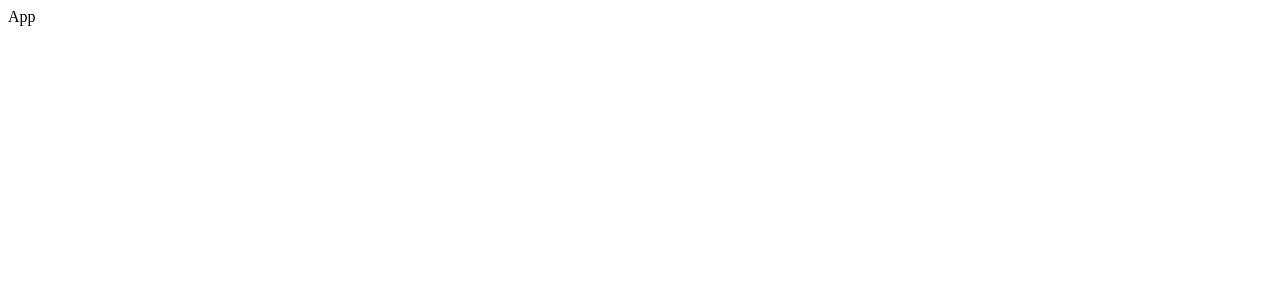
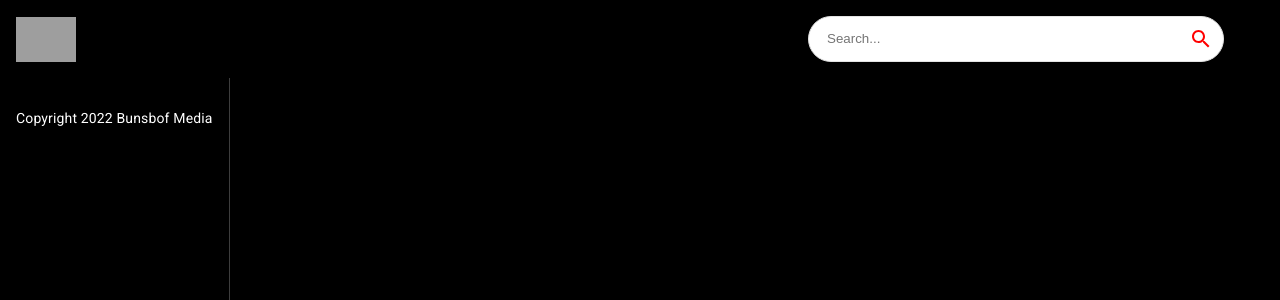
Before and after one commit to bunsbof/React, a React (Create React App) app in the folder youtube_clone/: page / in a window 1280 px wide. Shown: the top 300 px of the page. Built offline with nearby package versions, Linux system fonts and the light colour scheme; grey boxes are pictures that could not be loaded.

Commit message:
#2022/08/27 cuong - Added components

```diff
--- a/youtube_clone/src/App.js
+++ b/youtube_clone/src/App.js
@@ -1,9 +1,19 @@
-import React from 'react'
+import { BrowserRouter, Routes, Route } from "react-router-dom";
+import { Box } from "@mui/system";
+import { Navbar, Feed, VideoDetail, ChannelDetail, SearchFeed } from "./components";
 
-const App = () => {
-  return (
-    <div>App</div>
-  )
-}
+const App = () => (
+  <BrowserRouter>
+  <Box sx={{ backgroundColor: '#000' }}>
+    <Navbar />
+    <Routes>
+      <Route path="/" exact element={<Feed />} />
+      <Route path="/video/:id" element={<VideoDetail />}  />
+      <Route path="/channel/:id" element={<ChannelDetail />}  />
+      <Route path="/search/:searchTerm" element={<SearchFeed />}  />
+    </Routes>
+  </Box>
+  </BrowserRouter>
+)
 
-export default App
+export default App;
--- /dev/null
+++ b/youtube_clone/src/components/ChannelDetail.jsx
@@ -0,0 +1,9 @@
+import React from 'react'
+
+const ChannelDetail = () => {
+  return (
+    <div>ChannelDetail</div>
+  )
+}
+
+export default ChannelDetail
--- /dev/null
+++ b/youtube_clone/src/components/Feed.jsx
@@ -0,0 +1,24 @@
+import { useState, useEffect } from "react";
+import { Box, Stack, Typography } from "@mui/material";
+import Sidebar from "./Sidebar";
+
+const Feed = () => {
+  return (
+    <Stack sx={{ flexDirection: { sx: "column", md: "row" } }}>
+      <Box
+        sx={{
+          height: { sx: "auto", md: "92vh" },
+          borderRight: "1px solid #3d3d3d",
+          px: { sx: 0, md: 2 },
+        }}
+      >
+        <Sidebar />
+        <Typography className="copyright" variant="body2" sx={{ mt: 1.5, color: '#fff' }}>
+          Copyright 2022 Bunsbof Media
+        </Typography>
+      </Box>
+    </Stack>
+  );
+};
+
+export default Feed;
--- /dev/null
+++ b/youtube_clone/src/components/Navbar.jsx
@@ -0,0 +1,26 @@
+import { Stack } from "@mui/material";
+import { Link } from "react-router-dom";
+
+import { logo } from "../utils/constants";
+import SearchBar from "./SearchBar";
+
+const Navbar = () => (
+  <Stack
+    direction="row"
+    alignItems="center"
+    p={2}
+    sx={{
+      position: "sticky",
+      background: "#000",
+      top: 0,
+      justifyContent: "space-between",
+    }}
+  >
+    <Link to="/" style={{ display: "flex", alignItems: "center" }}>
+      <img src={logo} alt="logo" height={45} />
+    </Link>
+    <SearchBar />
+  </Stack>
+);
+
+export default Navbar;
--- /dev/null
+++ b/youtube_clone/src/components/SearchBar.jsx
@@ -0,0 +1,32 @@
+import { useState } from "react";
+import { useNavigate } from "react-router-dom";
+import { Paper, IconButton } from "@mui/material";
+import { Search } from "@mui/icons-material";
+
+const SearchBar = () => {
+  return (
+    <Paper
+      component="form"
+      onSubmit={() => {}}
+      sx={{
+        borderRadius: 20,
+        border: "1px solid #e3e3e3",
+        pl: 2,
+        boxShadow: "none",
+        mr: { sm: 5 },
+      }}
+    >
+      <input
+        className="search-bar"
+        placeholder="Search..."
+        value=""
+        onChange={() => {}}
+      />
+      <IconButton type="submit" sx={{ p: '10px', color: 'red' }}>
+        <Search />
+      </IconButton>
+    </Paper>
+  );
+};
+
+export default SearchBar;
--- /dev/null
+++ b/youtube_clone/src/components/SearchFeed.jsx
@@ -0,0 +1,9 @@
+import React from 'react'
+
+const SearchFeed = () => {
+  return (
+    <div>SearchFeed</div>
+  )
+}
+
+export default SearchFeed
--- /dev/null
+++ b/youtube_clone/src/components/Sidebar.jsx
@@ -0,0 +1,9 @@
+import React from 'react'
+
+const Sidebar = () => {
+  return (
+    <div>Sidebar</div>
+  )
+}
+
+export default Sidebar
--- /dev/null
+++ b/youtube_clone/src/components/VideoDetail.jsx
@@ -0,0 +1,9 @@
+import React from 'react'
+
+const VideoDetail = () => {
+  return (
+    <div>VideoDetail</div>
+  )
+}
+
+export default VideoDetail
--- /dev/null
+++ b/youtube_clone/src/components/index.js
@@ -0,0 +1,7 @@
+export {default as Navbar} from './Navbar';
+export {default as Feed} from './Feed';
+export {default as ChannelDetail} from './ChannelDetail';
+export {default as SearchFeed} from './SearchFeed';
+export {default as VideoDetail} from './VideoDetail';
+export {default as SearchBar} from './SearchBar';
+export {default as Sidebar} from './Sidebar';
--- /dev/null
+++ b/youtube_clone/src/index.css
@@ -0,0 +1,88 @@
+html,
+body {
+  margin: 0;
+  padding: 0;
+  box-sizing: border-box;
+}
+
+a {
+  text-decoration: none;
+  color: black;
+}
+
+::-webkit-scrollbar {
+  width: 0px;
+  height: 5px;
+}
+
+::-webkit-scrollbar-thumb {
+  background-color: rgb(114, 113, 113);
+  border-radius: 10px;
+  height: 200px;
+}
+
+::-webkit-scrollbar-track {
+  background-color: transparent;
+}
+
+.category-btn:hover {
+  background-color: #FC1503 !important;
+  color: white !important;
+}
+
+.category-btn:hover span{
+  color: white !important;
+}
+
+.react-player {
+  height: 77vh !important;
+  width: 100% !important;
+}
+
+.search-bar{
+  border:none;
+  outline:none;
+  width:350px;
+}
+
+.category-btn{
+  font-weight: bold !important;
+  text-transform: capitalize;
+  display: flex;
+  align-items: center;
+  justify-content: start;
+  cursor:pointer;
+  background: transparent;
+  outline: none;
+  border: none;
+
+  padding: 7px 15px;
+  margin: 10px 0px;
+  border-radius: 20px;
+  transition: all 0.3s ease;
+}
+
+@media screen and (max-width: 900px) {
+  .category-btn{
+    margin: 10px;
+  }
+}
+
+@media screen and (max-width:800px){
+  .copyright{
+    display:none !important;
+  }
+}
+
+@media screen and (max-width: 600px) {
+  .scroll-horizontal {
+    overflow: auto !important;
+  }
+
+  .react-player {
+    height: 45vh !important;
+  }
+  .search-bar{
+    width:200px;
+  }
+}
--- a/youtube_clone/src/index.js
+++ b/youtube_clone/src/index.js
@@ -2,6 +2,7 @@
 import ReactDOM from "react-dom/client";
 
 import App from "./App";
+import './index.css';
 
 const root = ReactDOM.createRoot(document.getElementById('root'));
 
--- /dev/null
+++ b/youtube_clone/src/utils/constants.js
@@ -0,0 +1,42 @@
+import MusicNoteIcon from '@mui/icons-material/MusicNote';
+import HomeIcon from '@mui/icons-material/Home';
+import CodeIcon from '@mui/icons-material/Code';
+import OndemandVideoIcon from '@mui/icons-material/OndemandVideo';
+import SportsEsportsIcon from '@mui/icons-material/SportsEsports';
+import LiveTvIcon from '@mui/icons-material/LiveTv';
+import SchoolIcon from '@mui/icons-material/School';
+import FaceRetouchingNaturalIcon from '@mui/icons-material/FaceRetouchingNatural';
+import CheckroomIcon from '@mui/icons-material/Checkroom';
+import GraphicEqIcon from '@mui/icons-material/GraphicEq';
+import TheaterComedyIcon from '@mui/icons-material/TheaterComedy';
+import FitnessCenterIcon from '@mui/icons-material/FitnessCenter';
+import DeveloperModeIcon from '@mui/icons-material/DeveloperMode';
+
+export const logo = 'https://i.ibb.co/s9Qys2j/logo.png';
+
+export const categories = [
+  { name: 'New', icon: <HomeIcon />, },
+  { name: 'JS Mastery', icon: <CodeIcon />, },
+  { name: 'Coding', icon: <CodeIcon />, },
+  { name: 'ReactJS', icon: <CodeIcon />, },
+  { name: 'NextJS', icon: <CodeIcon />, },
+  { name: 'Music', icon: <MusicNoteIcon /> },
+  { name: 'Education', icon: <SchoolIcon />, },
+  { name: 'Podcast', icon: <GraphicEqIcon />, },
+  { name: 'Movie', icon: <OndemandVideoIcon />, },
+  { name: 'Gaming', icon: <SportsEsportsIcon />, },
+  { name: 'Live', icon: <LiveTvIcon />, },
+  { name: 'Sport', icon: <FitnessCenterIcon />, },
+  { name: 'Fashion', icon: <CheckroomIcon />, },
+  { name: 'Beauty', icon: <FaceRetouchingNaturalIcon />, },
+  { name: 'Comedy', icon: <TheaterComedyIcon />, },
+  { name: 'Gym', icon: <FitnessCenterIcon />, },
+  { name: 'Crypto', icon: <DeveloperModeIcon />, },
+];
+
+export const demoThumbnailUrl = 'https://i.ibb.co/G2L2Gwp/API-Course.png';
+export const demoChannelUrl = '/channel/UCmXmlB4-HJytD7wek0Uo97A';
+export const demoVideoUrl = '/video/GDa8kZLNhJ4';
+export const demoChannelTitle = 'JavaScript Mastery';
+export const demoVideoTitle = 'Build and Deploy 5 JavaScript & React API Projects in 10 Hours - Full Course | RapidAPI';
+export const demoProfilePicture = 'http://dergipark.org.tr/assets/app/images/buddy_sample.png'
```
